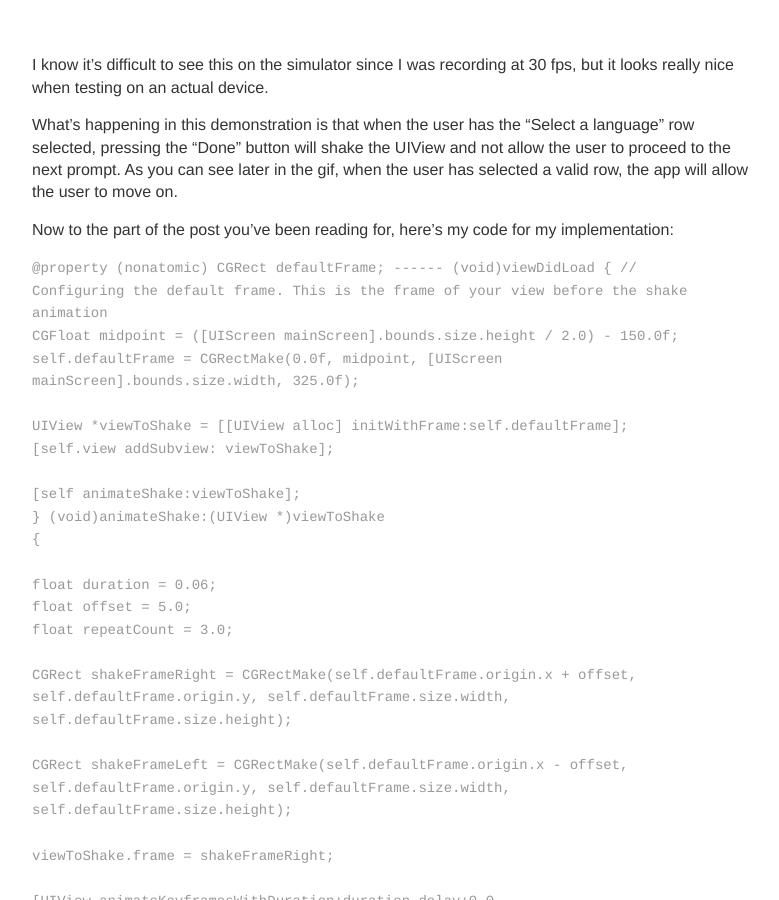
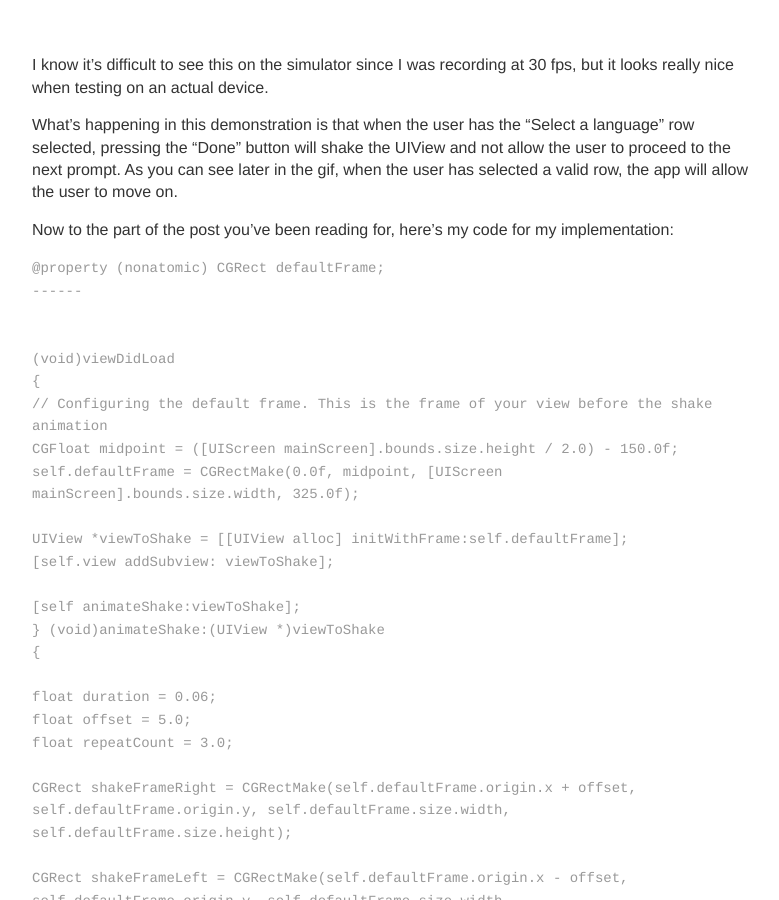
Before and after one commit to trentyou/trentyou.github.io, a Jekyll site: the page built from _posts/2014-12-7-Shaking a UIView.md, in a window 1280 px wide and 900 px high, scrolled down 2022 px. Shown: the whole window, without its empty margins (248-1027 px from the left). Built offline with Jekyll 4.4.1, drawn with Linux system fonts in a browser that asks for light colours.

Commit message:
Updated 2014-12-7-Shaking a UIView.md

```diff
--- a/_posts/2014-12-7-Shaking a UIView.md
+++ b/_posts/2014-12-7-Shaking a UIView.md
@@ -56,10 +56,12 @@ Now to the part of the post you've been reading for, here's my code for my imple
 
 <div style="width:700px">
 <code>
-	@property (nonatomic) CGRect defaultFrame;
-    ------
-    (void)viewDidLoad
-    {
+	@property (nonatomic) CGRect defaultFrame; <br>
+    ------<br>
+    <br>
+    <br>
+    (void)viewDidLoad <br>
+    {<br>
     	// Configuring the default frame. This is the frame of your view before the shake animation <br>
        CGFloat midpoint = ([UIScreen mainScreen].bounds.size.height / 2.0) - 150.0f; <br>
        self.defaultFrame = CGRectMake(0.0f, midpoint, [UIScreen mainScreen].bounds.size.width, 325.0f); <br>
```
